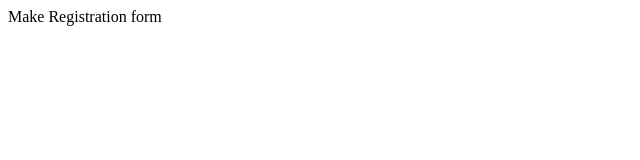
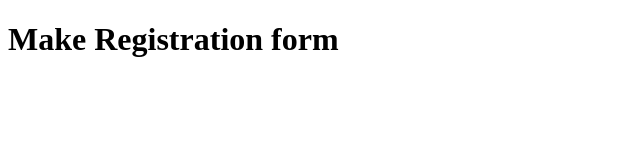
Before and after one commit to dharmpatel1/HTML, a plain HTML site: page Practical_4.html in a window 1280 px wide. Shown: the whole page, without its empty margins (0-640 px from the left). Drawn offline with Linux system fonts and the light colour scheme.

Commit message:
make change in display text

```diff
--- a/Practical_4.html
+++ b/Practical_4.html
@@ -7,6 +7,6 @@
     <title>Practical_4</title>
 </head>
 <body>
-    Make Registration form
+    <h1>Make Registration form</h1>
 </body>
 </html>
```
